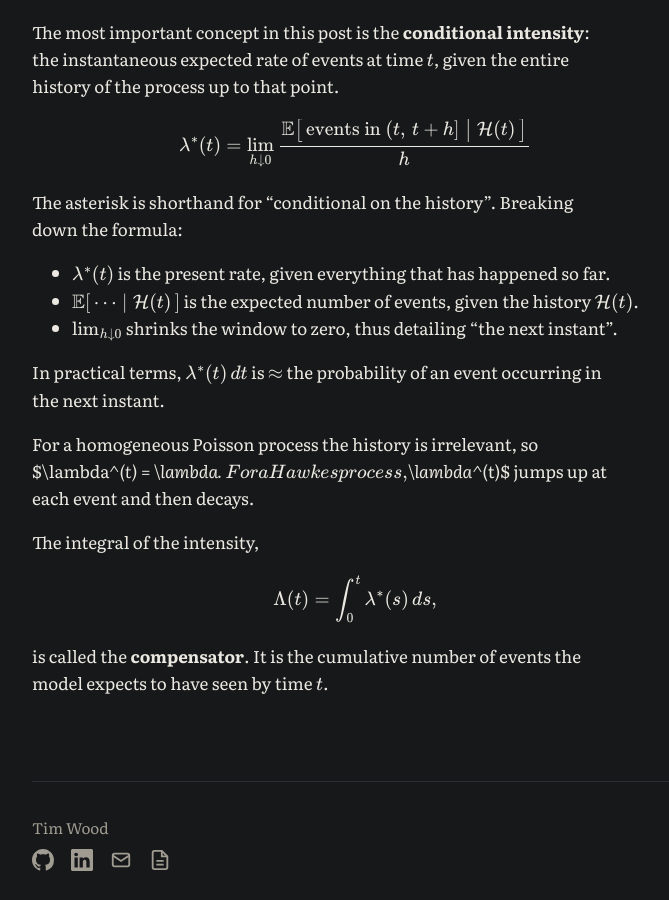
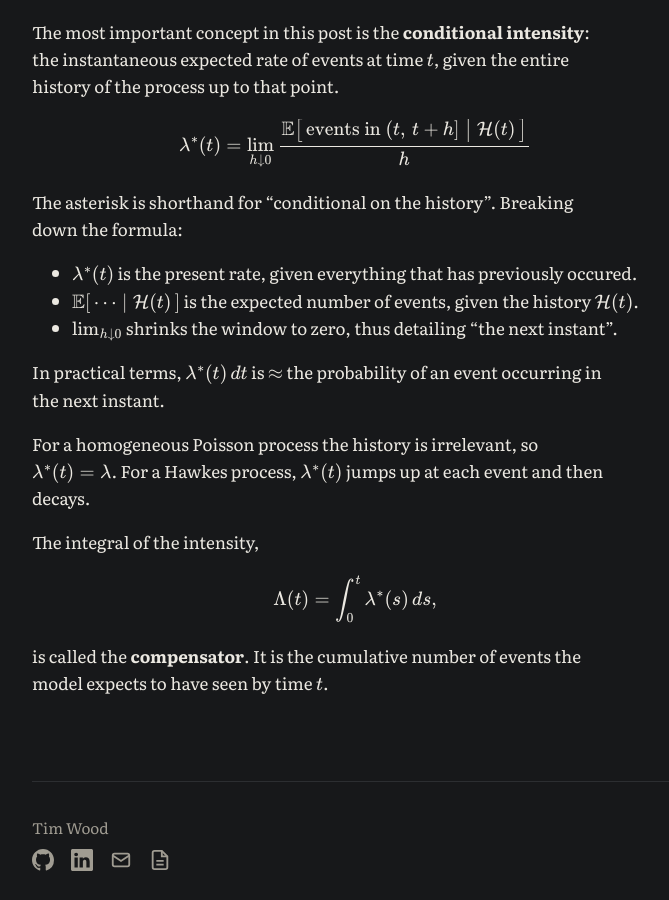
Before and after one commit to timj-wood/timj-wood.github.io, a Jekyll site: the page built from _posts/2026-09-15-hawkes-processes.md, in a window 1280 px wide and 900 px high, scrolled down 2581 px. Shown: the whole window, without its empty margins (285-954 px from the left). Built offline with Jekyll 4.4.1, drawn with Linux system fonts in a browser that asks for light colours; some of the changed text lies outside the part shown.

Commit message:
Update 2026-09-15-hawkes-processes.md

```diff
--- a/_posts/2026-09-15-hawkes-processes.md
+++ b/_posts/2026-09-15-hawkes-processes.md
@@ -46,13 +46,13 @@ $$
 
 The asterisk is shorthand for "conditional on the history". Breaking down the formula:
 
-- $\lambda^*(t)$ is the present rate, given everything that has happened so far.
+- $\lambda^*(t)$ is the present rate, given everything that has previously occured.
 - $\mathbb{E}[\,\cdots \mid \mathcal{H}(t)\,]$ is the expected number of events, given the history $\mathcal{H}(t)$.
 - $\lim_{h \downarrow 0}$ shrinks the window to zero, thus detailing "the next instant".
 
-In practical terms, $\lambda^*(t)\,dt$ is $$\approx$$ the probability of an event occurring in the next instant.
+In practical terms, $$\lambda^*(t)\,dt$$ is $$\approx$$ the probability of an event occurring in the next instant.
 
-For a homogeneous Poisson process the history is irrelevant, so $\lambda^*(t) = \lambda$. For a Hawkes process, $\lambda^*(t)$ jumps up at each event and then decays.
+For a homogeneous Poisson process the history is irrelevant, so $$\lambda^*(t) = \lambda$$. For a Hawkes process, $$\lambda^*(t)$$ jumps up at each event and then decays.
 
 The integral of the intensity,
 
```
